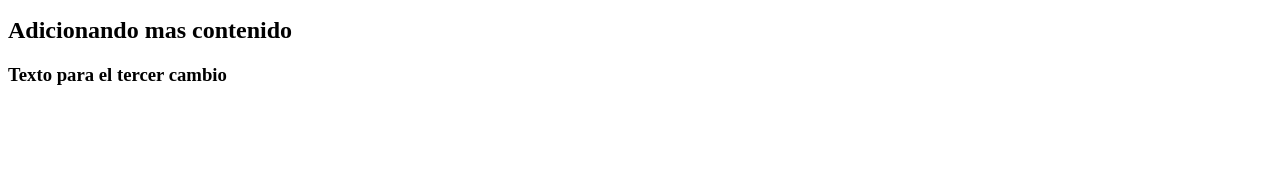
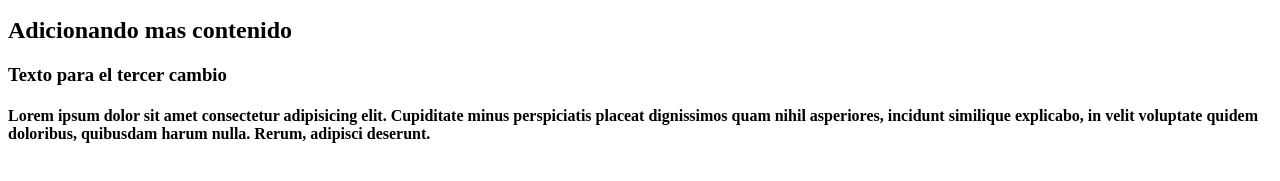
Before and after one commit to DanSu87/Test.RepoMintic, a plain HTML site: page index.html in a window 1280 px wide. Shown: the part 119-300 px from the top of the page. Drawn offline with Linux system fonts and the light colour scheme.

Commit message:
Otro Lorem 4to cambio

```diff
--- a/index.html
+++ b/index.html
@@ -13,6 +13,7 @@
     <P>Lorem ipsum dolor sit amet consectetur adipisicing elit. Deserunt eveniet beatae doloribus possimus accusamus nesciunt dolor quia repellendus deleniti perferendis repudiandae sint ratione ducimus voluptates officiis a pariatur, aspernatur facilis!</P>
     <h2>Adicionando mas contenido</h2>
     <h3>Texto para el tercer cambio</h3>
+    <h4>Lorem ipsum dolor sit amet consectetur adipisicing elit. Cupiditate minus perspiciatis placeat dignissimos quam nihil asperiores, incidunt similique explicabo, in velit voluptate quidem doloribus, quibusdam harum nulla. Rerum, adipisci deserunt.</h4>
 </body>
 
 </html>
```
